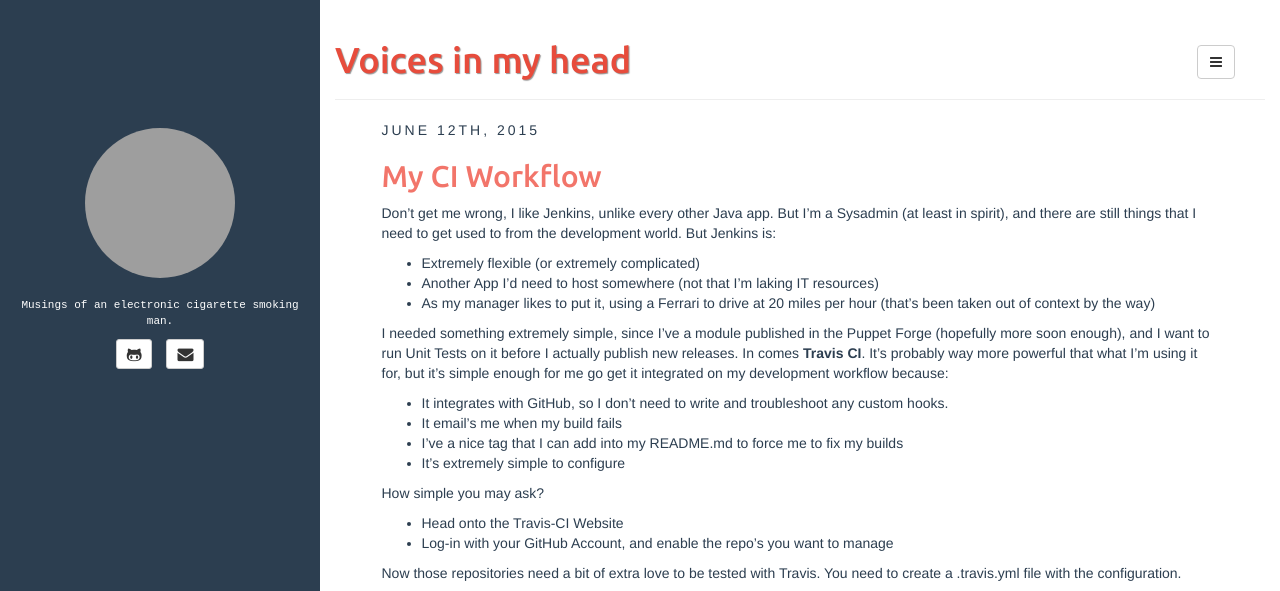
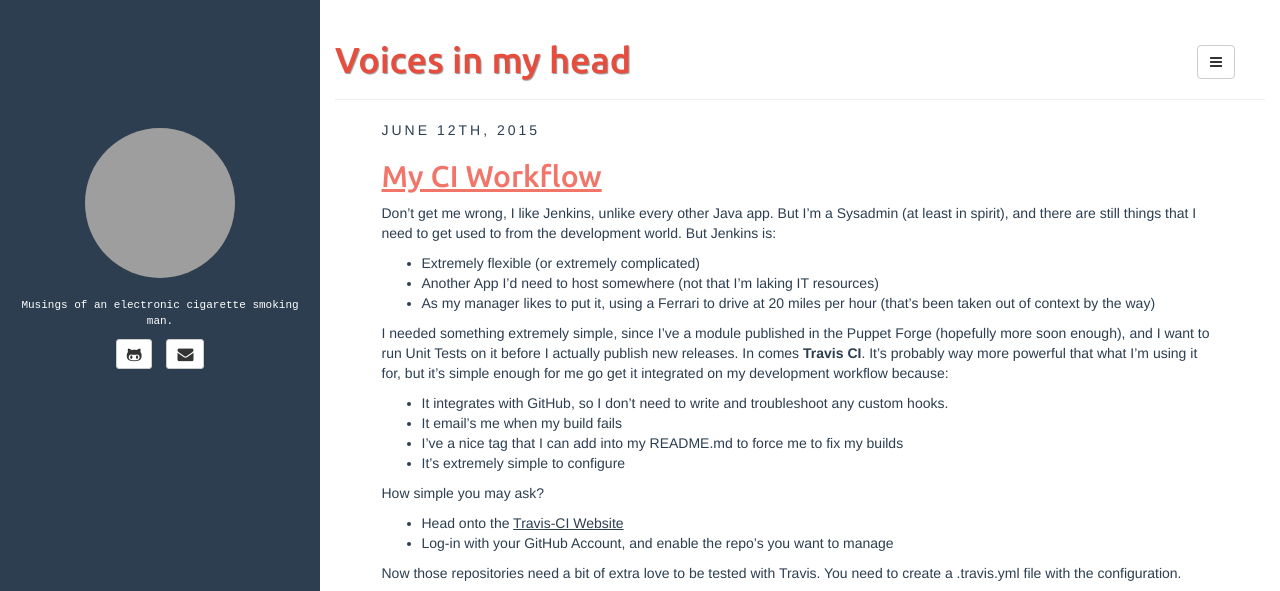
Before and after one commit to ncorrare/ncorrare.github.io, a Jekyll site: the page built from index.html, in a window 1280 px wide. Shown: the top 591 px of the page. Built offline with Jekyll 4.4.1, drawn with Linux system fonts in a browser that asks for light colours; the list of posts is cut into pages by our own code; grey boxes are pictures that could not be loaded.

Commit message:
CSS Changes

```diff
--- a/assets/css/style.css
+++ b/assets/css/style.css
@@ -30,9 +30,14 @@ a.nav-link {
 	padding-bottom: 5px;
 	padding-top: 7px;
 	color: #aaa;
+	text-decoration: underline;
 }
 a.nav-link i{
 	font-size: 16px;
+	text-decoration: underline;
+}
+a:link {
+	text-decoration: underline;
 }
 a.nav-link:hover { color: #777 }
 
```
Also changed, not shown: _posts/2015-06-12-My-CI-Workflow.md (+2 -0 lines).
